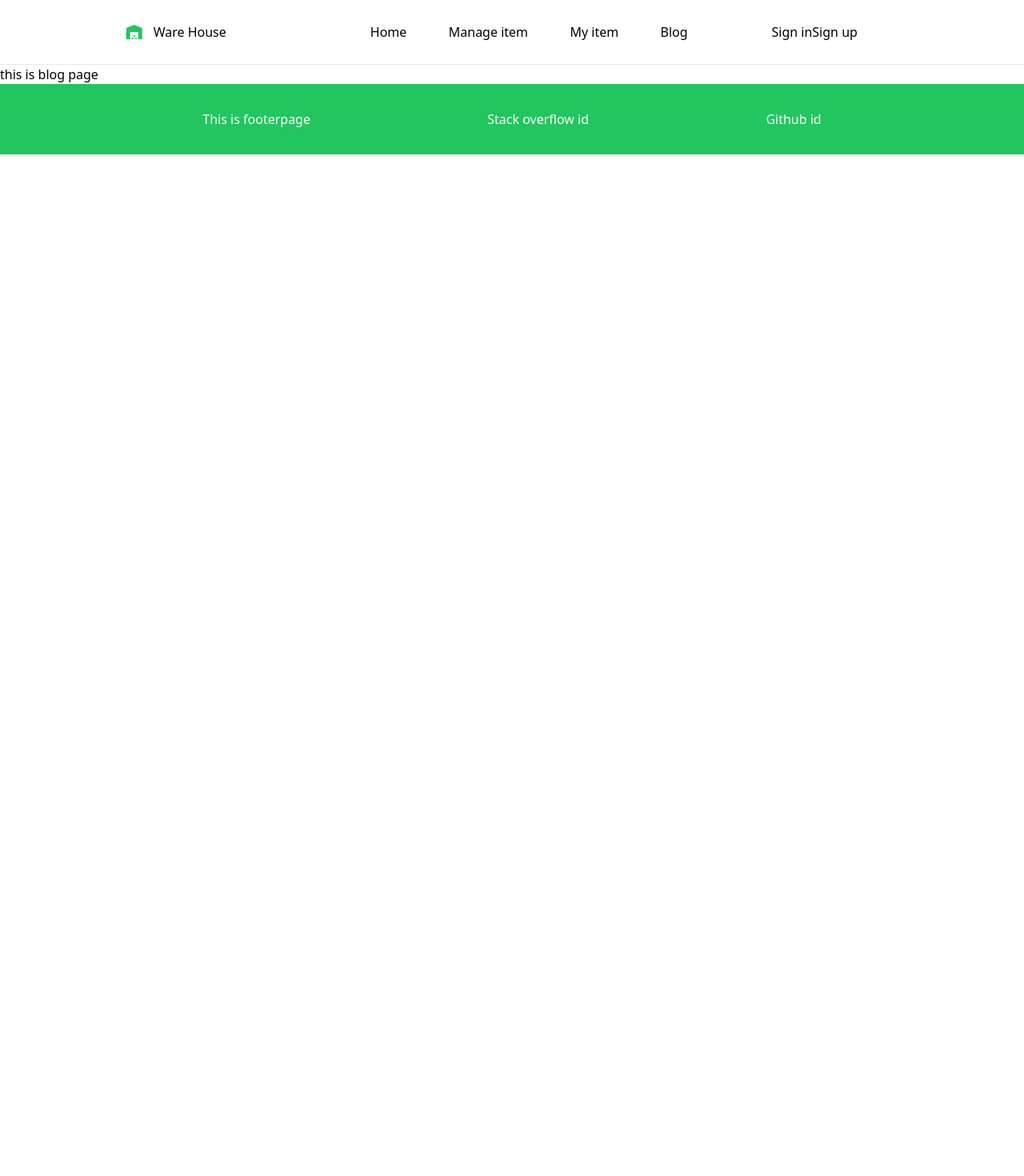
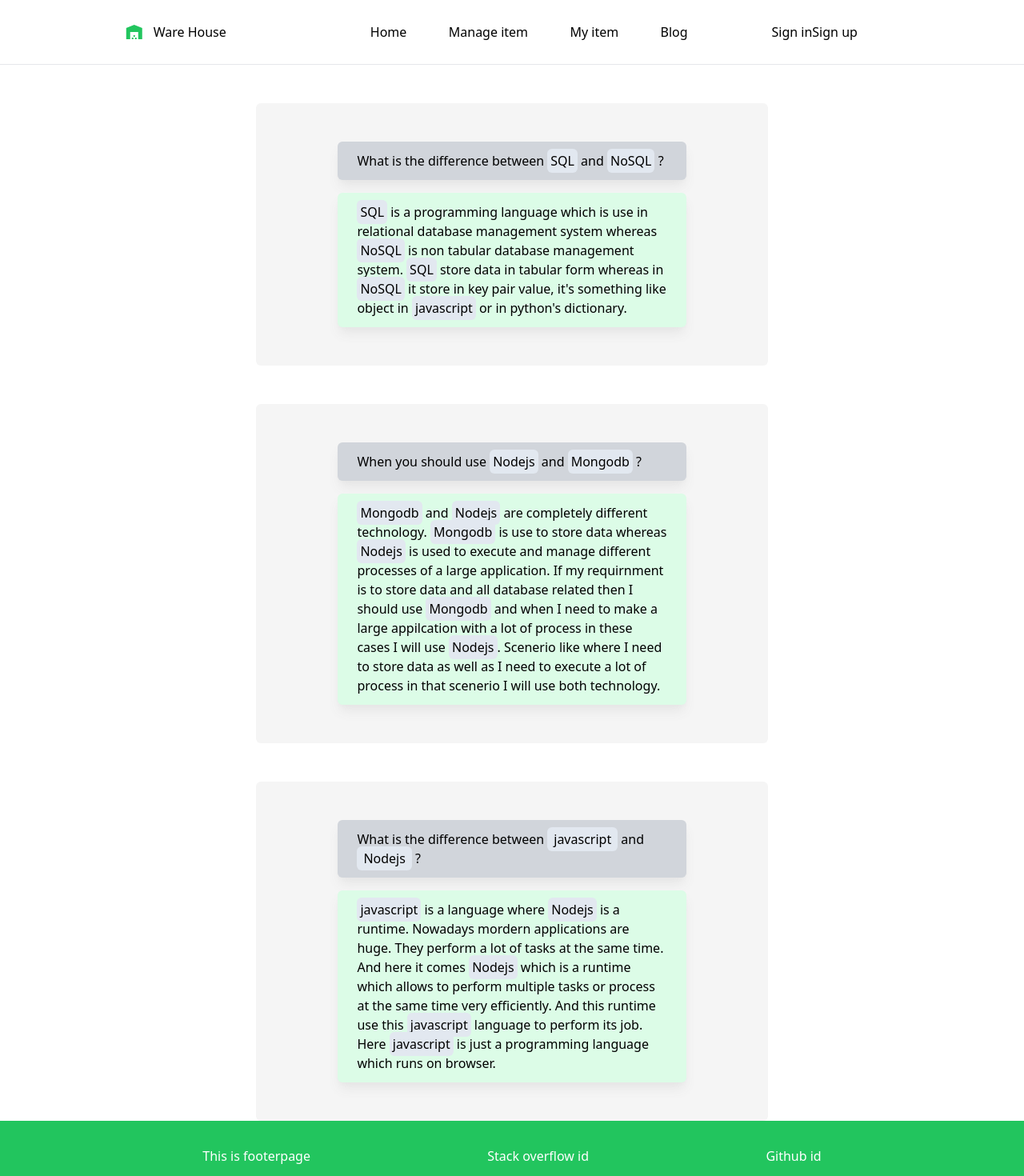
Before and after one commit to SadikHasanRafi/warehouse-management, a React (Create React App) app: page /blog in a window 1280 px wide. Shown: the top 1470 px of the page at 80% size. Before the commit the page ends 800 px from the top, so only its background shows below. Built offline with nearby package versions, Linux system fonts and the light colour scheme.

Commit message:
blog post added

```diff
--- a/src/Components/Banner/Banner.js
+++ b/src/Components/Banner/Banner.js
@@ -14,7 +14,7 @@ const Banner = () => {
                 height: "80vh"}}>
                     <div className=' -backdrop-hue-rotate-60 bg-black/30 h-full w-full absolute '></div>
                     <div className='z-10 p-20 flex flex-col items-center'>
-                    <h1 className='font-mono text-7xl text-white'>Intel 13th Gen i9 12990k</h1>
+                    <h1 className='font-mono text-7xl text-white'>Intel 13th Gen i9 13990k</h1>
                     <h2 className='font-mono text-white text-5xl'>Up to <span className=''>6Ghz</span></h2>
                     <Link to="*"><button className='bg-black p-2 m-6 px-5 text-white text-xl '>Pre order</button></Link>
                     </div>
--- a/src/Components/Blog/Blog.js
+++ b/src/Components/Blog/Blog.js
@@ -2,8 +2,22 @@ import React from 'react';
 
 const Blog = () => {
     return (
-        <div>
-            <h1>this is blog page</h1>
+        <div className='flex flex-col justify-center items-center rounded'>
+            {/* question 1 */}
+            <div className='flex justify-center flex-col items-center rounded-md mt-12 w-2/4 p-12 bg-neutral-100 '>
+                <p className=' h-auto bg-gray-300 font-medium font-sans mb-4 px-6 rounded-md shadow-lg shadow-neutral-200 py-3 border-slate-800 w-4/5'>What is the difference between <span className=' bg-slate-200 p-1 rounded-md'>SQL</span> and <span className=' bg-slate-200 p-1 rounded-md' >NoSQL</span> ?</p>
+                <p className=' h-auto bg-green-100 font-sans px-6 py-3  rounded-md shadow-lg shadow-neutral-200 border-slate-800  w-4/5'><span className=' bg-slate-200 p-1 rounded-md'>SQL</span> is a programming language which is use in relational database management system whereas <span className=' bg-slate-200 p-1 rounded-md' >NoSQL</span> is non tabular database management system. <span className=' bg-slate-200 p-1 rounded-md'>SQL</span> store data in tabular form whereas in <span className=' bg-slate-200 p-1 rounded-md' >NoSQL</span> it store in key pair value, it's something like object in <span className=' bg-slate-200 p-1 rounded-md' >javascript</span> or in python's dictionary.</p>
+            </div>
+            {/* question 2 */}
+            <div className='flex justify-center flex-col items-center rounded-md mt-12 w-2/4 p-12 bg-neutral-100 '>
+                <p className=' h-auto bg-gray-300 font-medium font-sans mb-4 px-6 rounded-md shadow-lg shadow-neutral-200 py-3 border-slate-800 w-4/5'>When you should use <span className=' bg-slate-200 p-1 rounded-md' >Nodejs</span> and <span className=' bg-slate-200 p-1 rounded-md' >Mongodb</span> ?</p>
+                <p className=' h-auto bg-green-100 font-sans px-6 py-3  rounded-md shadow-lg shadow-neutral-200 border-slate-800  w-4/5'><span className=' bg-slate-200 p-1 rounded-md' >Mongodb</span> and <span className=' bg-slate-200 p-1 rounded-md' >Nodejs</span> are completely different technology. <span className=' bg-slate-200 p-1 rounded-md' >Mongodb</span> is use to store data whereas <span className=' bg-slate-200 p-1 rounded-md' >Nodejs</span> is used to execute and manage different processes of a large application. If my requirnment is to store data and all database related then I should use <span className=' bg-slate-200 p-1 rounded-md' >Mongodb</span> and when I need to make a large appilcation with a lot of process in these cases I will use <span className=' bg-slate-200 p-1 rounded-md' >Nodejs</span>. Scenerio like where I need to store data as well as I need to execute a lot of process in that scenerio I will use both technology. </p>
+            </div>
+            {/* question 3 */}
+            <div className='flex justify-center flex-col items-center rounded-md mt-12 w-2/4 p-12 bg-neutral-100 '>
+                <p className=' h-auto bg-gray-300 font-medium font-sans mb-4 px-6 rounded-md shadow-lg shadow-neutral-200 py-3 border-slate-800 w-4/5'>What is the difference between <span className=' bg-slate-200 p-1 rounded-md' ><span className=' bg-slate-200 p-1 rounded-md' >javascript</span></span> and <span className=' bg-slate-200 p-1 rounded-md' ><span className=' bg-slate-200 p-1 rounded-md' >Nodejs</span></span> ?</p>
+                <p className=' h-auto bg-green-100 font-sans px-6 py-3  rounded-md shadow-lg shadow-neutral-200 border-slate-800  w-4/5'><span className=' bg-slate-200 p-1 rounded-md' >javascript</span> is a language where <span className=' bg-slate-200 p-1 rounded-md' >Nodejs</span> is a runtime. Nowadays mordern applications are huge. They perform a lot of tasks at the same time. And here it comes <span className=' bg-slate-200 p-1 rounded-md' >Nodejs</span> which is a runtime which allows to perform multiple tasks or process at the same time very efficiently. And this runtime use this <span className=' bg-slate-200 p-1 rounded-md' >javascript</span> language to perform its job. Here <span className=' bg-slate-200 p-1 rounded-md' >javascript</span> is just a programming language which runs on browser.</p>
+            </div>
         </div>
     );
 };
--- a/src/Components/UpdateProduct/UpdateProduct.js
+++ b/src/Components/UpdateProduct/UpdateProduct.js
@@ -60,17 +60,17 @@ const UpdateProduct = () => {
     }
 
     return (
-        <div>
-            <h1>this is update page</h1>
+        <div className='flex justify-center items-center mb-40 mt-40 flex-col'>
+
             <img className='w-2/12' src={pic} alt="" />
             <p>{name}</p>
             <p>Quantity : {quantityProduct}</p>
             <form action="" onSubmit={handleAddedQuantity}>
-                <input type="text" id='addedValue' placeholder='Add quantity'/>
+                <input type="text" id='addedValue' className='mt-1 px-3 py-2 bg-white border shadow-sm border-slate-300 placeholder-slate-400 focus:outline-none focus:border-sky-500 focus:ring-sky-500 block w-full rounded-md sm:text-sm focus:ring-1' placeholder='Add quantity'/>
                 <button type="submit">Add</button>
             </form>
             <form action="" onSubmit={handleReduceQuantity}>
-                <input type="text" id='reducedValue' placeholder='Reduce quantity'/>
+                <input type="text" className='mt-1 px-3 py-2 bg-white border shadow-sm border-slate-300 placeholder-slate-400 focus:outline-none focus:border-sky-500 focus:ring-sky-500 block w-full rounded-md sm:text-sm focus:ring-1' id='reducedValue' placeholder='Reduce quantity'/>
                 <button type="submit">Reduce</button>
             </form>
 
```
